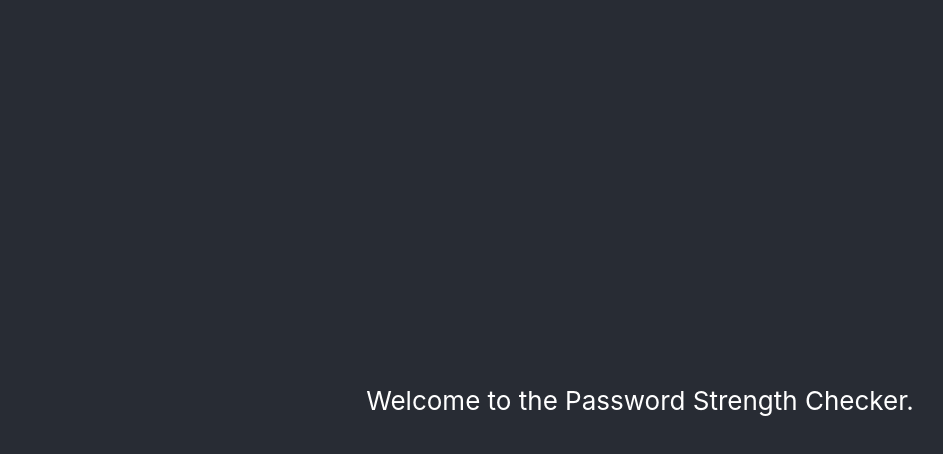
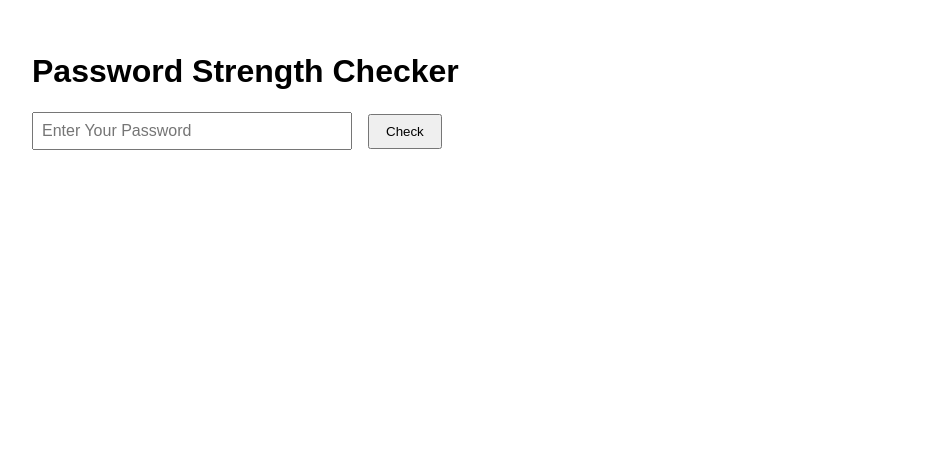
Before and after one commit to sankalp773/password-strength-checker, a React (Create React App) app in the folder frontend/: page / in a window 1280 px wide. Shown: the top 454 px of the page, without its empty margins (0-943 px from the left). Built offline with nearby package versions, Linux system fonts and the light colour scheme.

Commit message:
Made the server communicate to each other and added dummy logic

```diff
--- a/frontend/src/App.js
+++ b/frontend/src/App.js
@@ -1,14 +1,54 @@
-import logo from './logo.svg';
-import './App.css';
+import React, {useState} from 'react';
 
-function App() {
-  return (
-    <div className="App">
-      <header className="App-header">
-        <p>
-          Welcome to the Password Strength Checker.
-        </p>
-      </header>
+function App(){
+  const [password,setPassword] = useState("");
+  const [feedback,setFeedback] = useState("");
+
+  const handleSubmit = async (e) => {
+    e.preventDefault();
+
+//Send POST request to Flask Backend.
+
+    try {
+      const response = await fetch ("http://localhost:5000/check-password", {
+        method: "POST",
+        headers: {
+          "content-type": "application/json",
+        },
+        body: JSON.stringify({password}),
+      });
+
+      const data  = await response.json();
+      setFeedback(data.feedback);
+    } catch(error) {
+      console.error("Error:", error);
+      setFeedback("Server error . please try again. ");
+      }
+  };
+
+  return(
+    <div style={{padding: "2rem",fontFamily: "sans-serif"}}>
+      <h1>Password Strength Checker </h1>
+      <form onSubmit={handleSubmit}>
+        <input
+        type='password'
+        placeholder='Enter Your Password'
+        value={password}
+        onChange={(e) => setPassword(e.target.value)}
+        style={{
+          padding: "0.5rem",
+          fontSize: "1rem",
+          width:"300px",
+          marginRight: "1rem",
+        }}
+        />
+        <button type='submit' style={{padding: " 0.5rem  1rem "}}>
+          Check
+        </button>
+      </form>
+      <div style={{marginTop: "1rem",fontWeight: "bold"}}>
+        {feedback && <p>{feedback}</p>}
+      </div>
     </div>
   );
 }
```
Also changed, not shown: 2 other files (tests, documents, lock files or other folders).
